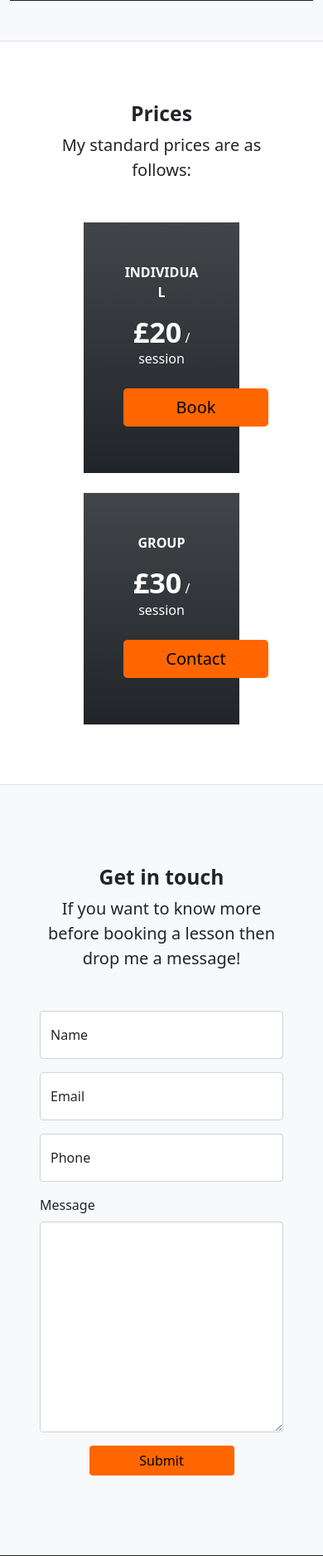
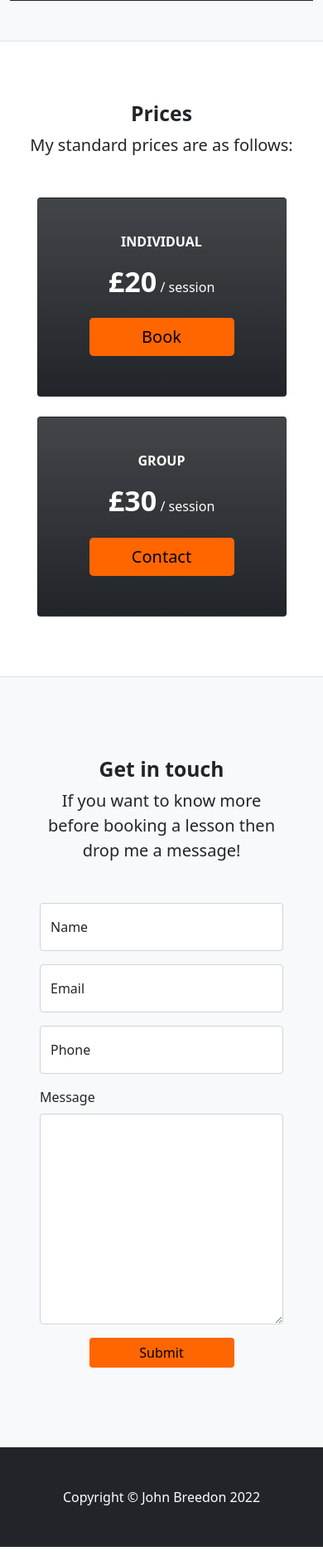
Before and after one commit to adamhatton/john-breedon-bass-tuition-pp4, a Django app: page /home/ in a window 390 px wide. Shown: the part 2055-3930 px from the top of the page at 83% size. Run offline with Django 3.2, Linux system fonts and the light colour scheme; some libraries are stand-ins or nearby versions.

Commit message:
Fix responsive styling issues with cards on home page

```diff
--- a/static/css/style.css
+++ b/static/css/style.css
@@ -74,7 +74,7 @@ footer {
     display: none;
 }
 
-.card {
+.home-card {
     border: none;
     border-radius: 0;
 }
--- a/templates/home.html
+++ b/templates/home.html
@@ -27,7 +27,7 @@
         </div>
         <div class="row row-cols-1 row-cols-md-2 row-cols-lg-3 gx-lg-3 gy-4 gy-lg-0 justify-content-center">
             <div class="col">
-                <div class="card h-100 text-center text-white bg-dark bg-gradient">
+                <div class="card h-100 text-center text-white bg-dark bg-gradient home-card">
                     <img src="{% static 'images/bass-guitar.webp' %}" class="card-img-top"
                         alt="The body of a bass guitar">
                     <div class="card-body">
@@ -40,7 +40,7 @@
                 </div>
             </div>
             <div class="col">
-                <div class="card h-100 text-center text-white bg-dark bg-gradient">
+                <div class="card h-100 text-center text-white bg-dark bg-gradient home-card">
                     <img src="{% static 'images/open-laptop.webp' %}" class="card-img-top"
                         alt="An open laptop on a desk">
                     <div class="card-body">
@@ -51,7 +51,7 @@
                 </div>
             </div>
             <div class="col">
-                <div class="card h-100 text-center text-white bg-dark bg-gradient">
+                <div class="card h-100 text-center text-white bg-dark bg-gradient home-card">
                     <img src="{% static 'images/sheet-music.webp' %}" class="card-img-top"
                         alt="A close up image of some sheet music">
                     <div class="card-body">
@@ -69,15 +69,15 @@
 
 <!-- Prices section-->
 <section class="border-bottom py-4">
-    <div class="container px-5 my-5 px-5">
+    <div class="container my-5">
         <div class="text-center mb-5">
             <h2 id="prices-header" class="fw-bolder">Prices</h2>
             <p class="lead mb-0">My standard prices are as follows:</p>
         </div>
         <div class="row gy-4 gy-lg-0 justify-content-center">
-            <div class="col-8 col-lg-4">
-                <div class="card h-100 text-center text-white bg-dark bg-gradient">
-                    <div class="card-body p-5">
+            <div class="col-10 col-md-5">
+                <div class="card h-100 text-center text-white bg-dark bg-gradient py-4">
+                    <div class="card-body">
                         <p class="text-uppercase fw-bold">Individual</p>
                         <p>
                             <span class="display-4 fw-bold">£20</span>
@@ -87,9 +87,9 @@
                     </div>
                 </div>
             </div>
-            <div class="col-8 col-lg-4">
-                <div class="card h-100 text-center text-white bg-dark bg-gradient">
-                    <div class="card-body p-5">
+            <div class="col-10 col-md-5">
+                <div class="card h-100 text-center text-white bg-dark bg-gradient py-4">
+                    <div class="card-body">
                         <p class="text-uppercase fw-bold">Group</p>
                         <p>
                             <span class="display-4 fw-bold">£30</span>
```
